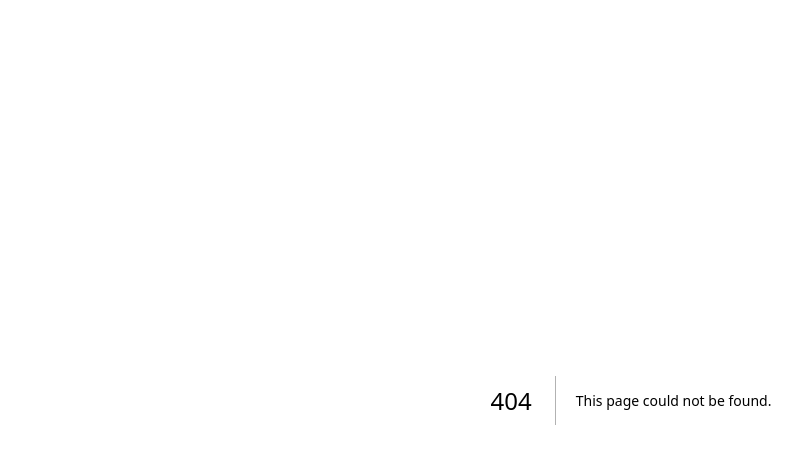
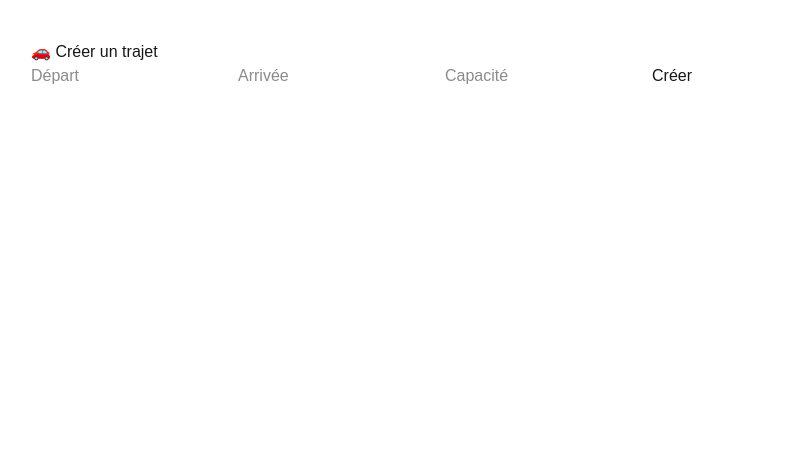
Before and after one commit to cherif-it/yobalema_mvp, a Next.js app: page /create-availability in a window 1280 px wide. Before the commit this address had no page. Shown: the top 464 px of the page, without its empty margins (9-811 px from the left). Built offline with nearby package versions, Linux system fonts and the light colour scheme.

Commit message:
add frontend app/create-availability/page.tsx

```diff
--- /dev/null
+++ b/app/create-availability/page.tsx
@@ -0,0 +1,37 @@
+"use client";
+
+import { useState } from "react";
+
+export default function CreateAvailability() {
+  const [form, setForm] = useState({
+    fromLocation: "",
+    toLocation: "",
+    capacity: 0,
+    transporterId: "cmq17tsc10000eywb0le07d8c",
+  });
+
+  async function submit() {
+    await fetch("/api/availability", {
+      method: "POST",
+      headers: { "Content-Type": "application/json" },
+      body: JSON.stringify({
+        ...form,
+        departureDate: new Date().toISOString(),
+      }),
+    });
+
+    alert("Trajet créé !");
+  }
+
+  return (
+    <div style={{ padding: 40 }}>
+      <h2>🚗 Créer un trajet</h2>
+
+      <input placeholder="Départ" onChange={e => setForm({...form, fromLocation: e.target.value})} />
+      <input placeholder="Arrivée" onChange={e => setForm({...form, toLocation: e.target.value})} />
+      <input placeholder="Capacité" type="number" onChange={e => setForm({...form, capacity: Number(e.target.value)})} />
+
+      <button onClick={submit}>Créer</button>
+    </div>
+  );
+}
```
